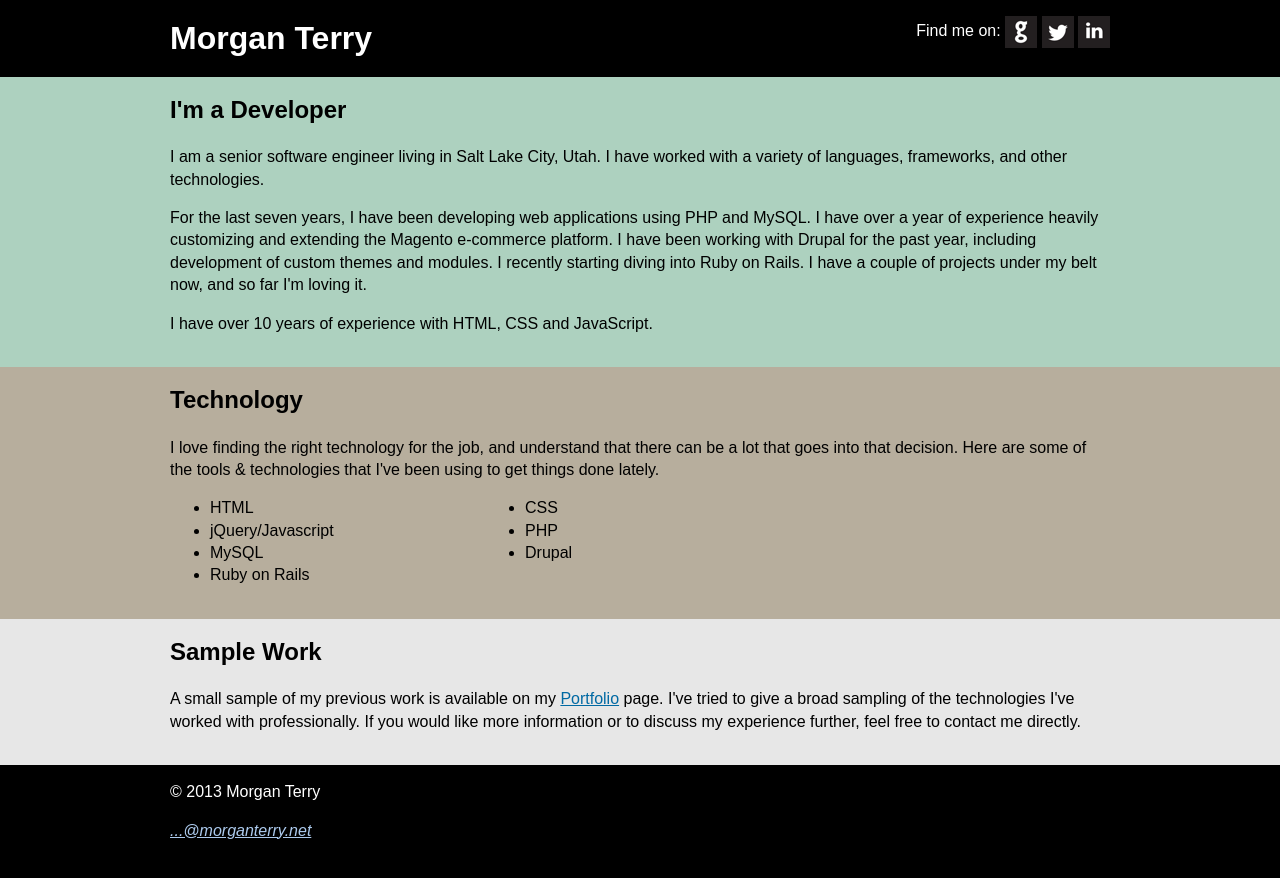
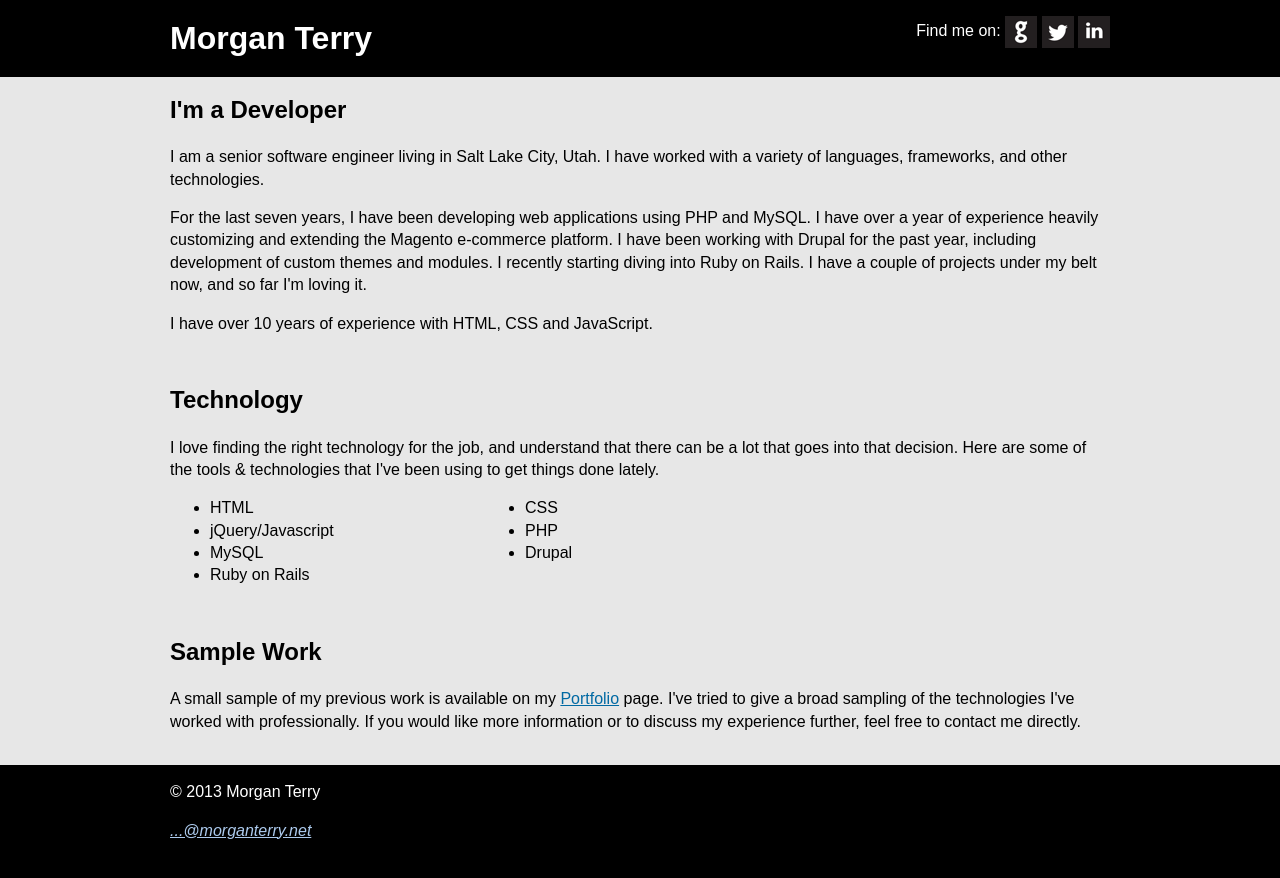
Before and after one commit to localstatic/morganterry.com, a Jekyll site: the page built from index.html, in a window 1280 px wide. Shown: the top 878 px of the page. Built offline with Jekyll 4.4.1, drawn with Linux system fonts in a browser that asks for light colours; nearby versions of some CDN libraries.

Commit message:
Get rid of ugly colors

```diff
--- a/css/custom.css
+++ b/css/custom.css
@@ -224,28 +224,28 @@ header .logo-wrap a {
 	color: #fff;
 }
 
-.wrap-outer-0 {
-}
+/*.wrap-outer-0 {*/
+/*}*/
 
-.wrap-outer-1 {
-	color: #000;
-	background-color: #add1bf;
-}
+/*.wrap-outer-1 {*/
+	/*color: #000;*/
+	/*background-color: #add1bf;*/
+/*}*/
 
-.wrap-outer-2 {
-	color: #000;
-	background-color: #b7ae9d;
-}
+/*.wrap-outer-2 {*/
+	/*color: #000;*/
+	/*background-color: #b7ae9d;*/
+/*}*/
 
-.wrap-outer-3 {
-	color: #000;
-	background-color: #e7e7e7;
-}
+/*.wrap-outer-3 {*/
+	/*color: #000;*/
+	/*background-color: #e7e7e7;*/
+/*}*/
 
-#wrap-outer-footer {
-	color: #fff;
-	background-color: #000;
-}
+/*#wrap-outer-footer {*/
+	/*color: #fff;*/
+	/*background-color: #000;*/
+/*}*/
 
 footer a {
 	color: #accaed;
```
